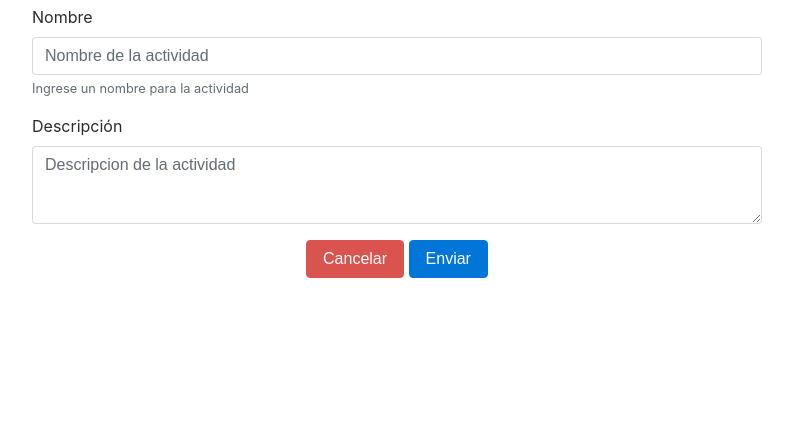
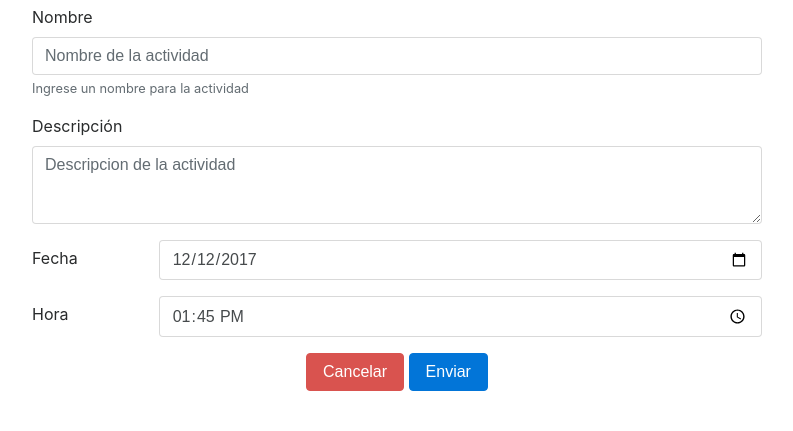
Before and after one commit to jorgeSalazar19/Sistema_Egresados, a Django app: template web/template/Admin/crearActividades.html in a window 1280 px wide. Shown: the part 410-841 px from the top of the page, without its empty margins (243-1036 px from the left). Before the commit the page ends 688 px from the top, so only its background shows below. Run offline with Django 3.2, Linux system fonts and the light colour scheme; the template is opened without the code that fills it, so the values that code supplies are empty; some libraries are stand-ins or nearby versions.

Commit message:
fecha and hora xd

```diff
--- a/web/template/Admin/crearActividades.html
+++ b/web/template/Admin/crearActividades.html
@@ -72,6 +72,22 @@
                   <textarea class="form-control" id="exampleTextarea" rows="3" placeholder="Descripcion de la actividad" required="True" name="description" type="text"></textarea>
                 </div>
 
+                <div class="form-group row">
+                  <label for="example-date-input" class="col-2 col-form-label">Fecha</label>
+                  <div class="col-10">
+                    <input class="form-control" type="date" value="2017-12-12" id="example-date-input">
+                  </div>
+                </div>
+
+                <div class="form-group row">
+                  <label for="example-time-input" class="col-2 col-form-label">Hora</label>
+                  <div class="col-10">
+                    <input class="form-control" type="time" value="13:45:00" id="example-time-input">
+                  </div>
+                </div>
+
+
+
                 <center>
                   <button type="button" class="btn btn-danger" onclick="location.href='/list_activity?dni={{usuario.dni}}';">Cancelar</button>
 
```
